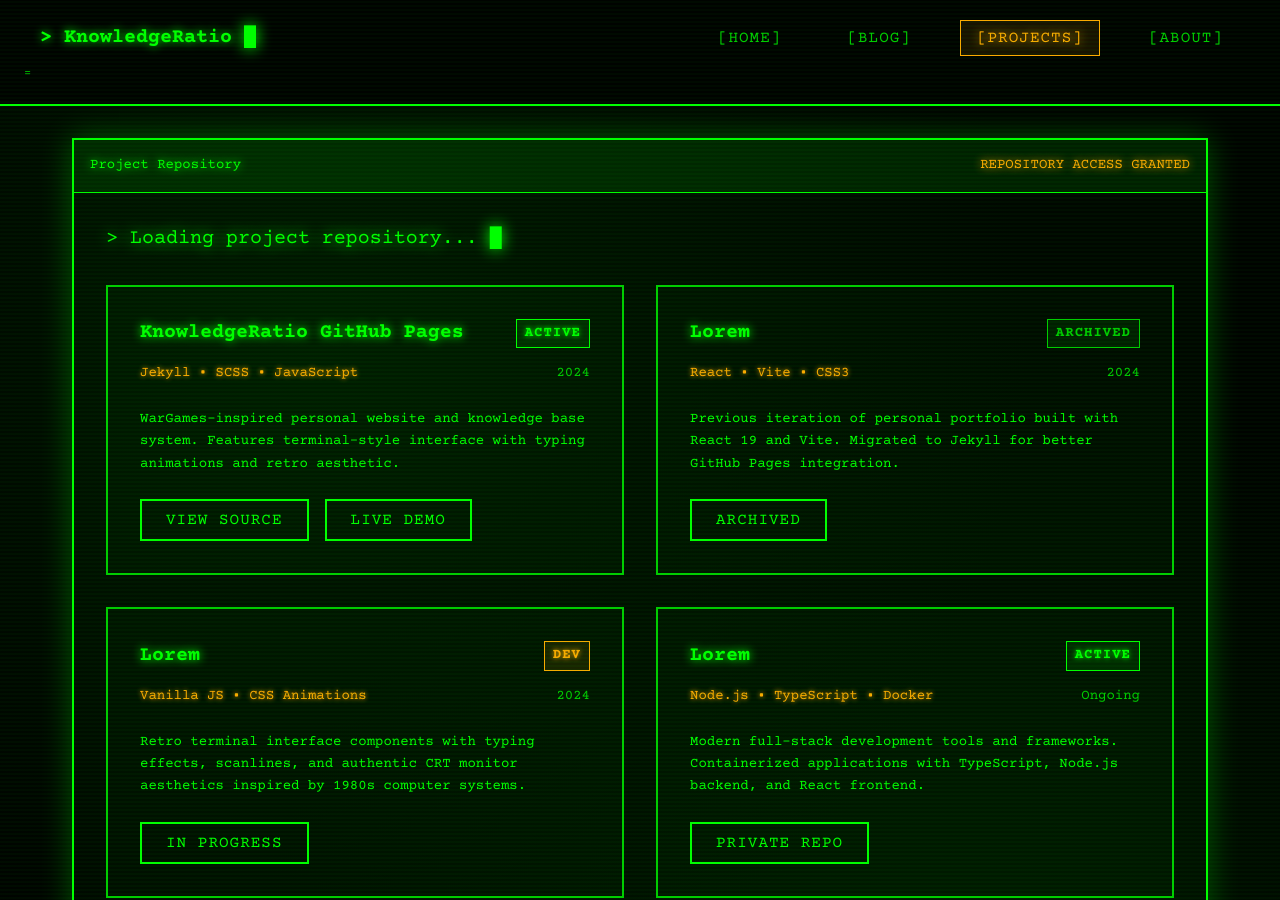
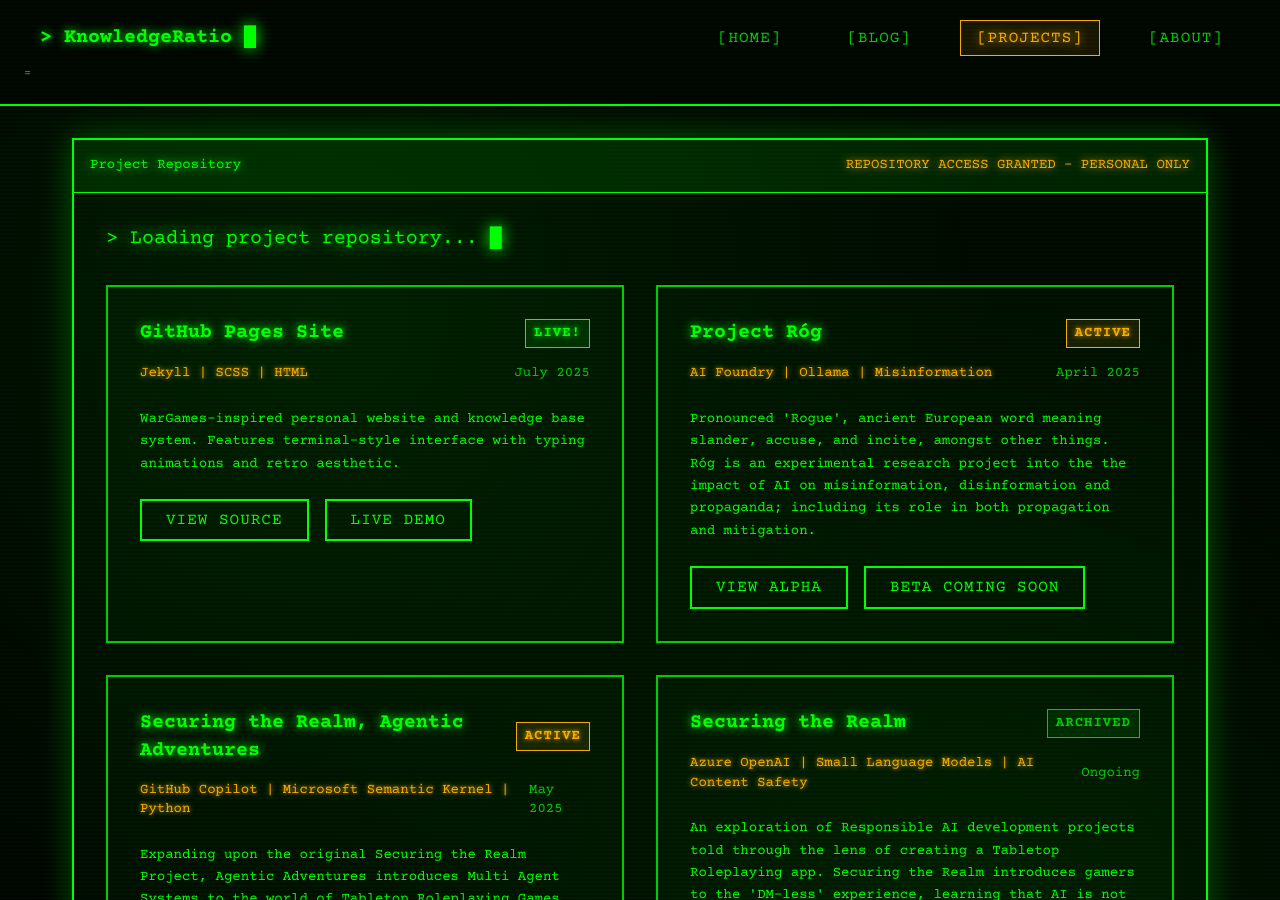
Before and after one commit to KnowledgeRatio/KnowledgeRatio, a Jekyll site: the page built from projects/index.html, in a window 1280 px wide and 900 px high. Built offline with Jekyll 4.4.1, drawn with Linux system fonts in a browser that asks for light colours; some of the changed text lies outside the part shown.

Commit message:
Added and updated Projects

```diff
--- a/_config.yml
+++ b/_config.yml
@@ -1,5 +1,5 @@
 title: KnowledgeRatio
-description: A WarGames-inspired personal website featuring terminal aesthetics and retro computing vibes
+description: A blog exploring the intersection between of AI, Work, and Security
 baseurl: "/KnowledgeRatio"
 url: "https://knowledgeratio.github.io"
 
--- a/_includes/footer.html
+++ b/_includes/footer.html
@@ -5,7 +5,7 @@
   <div class="footer-content">
     <div class="footer-text">
       <span class="terminal-text">
-        &gt; SYSTEM_STATUS: ONLINE | USER_LEVEL: ADMIN | YEAR: {{ 'now' | date: "%Y" }}
+        &gt; SYSTEM_STATUS: AVAILABLE | USER_LEVEL: LEAST_PRIVILEGE | YEAR: {{ 'now' | date: "%Y" }}
       </span>
     </div>
     <div class="footer-links">
--- a/about/index.html
+++ b/about/index.html
@@ -22,7 +22,7 @@ permalink: /about/
           <div class="profile-main">
             <div class="user-header">
               <div class="user-info">
-                <h1 class="user-name">{{ site.author.name | default: "Reader" }}</h1>
+                <h1 class="user-name">{{ Reader | default: "Reader" }}</h1>
                 <div class="user-title">Security Architecture | IT Strategy | Microsoft Trustworthy AI MVP</div>
                 <div class="user-status">
                   <span class="status-indicator status-online"></span>
--- a/projects/index.html
+++ b/projects/index.html
@@ -9,7 +9,7 @@ permalink: /projects/
   <div class="terminal-window">
     <div class="terminal-header">
       <span>Project Repository</span>
-      <span class="terminal-status">REPOSITORY ACCESS GRANTED</span>
+      <span class="terminal-status">REPOSITORY ACCESS GRANTED - PERSONAL ONLY</span>
     </div>
     <div class="terminal-body">
       <div class="typing-text">
@@ -21,105 +21,73 @@ permalink: /projects/
         <div class="projects-grid">
           <div class="project-card">
             <div class="project-header">
-              <h3 class="project-title">KnowledgeRatio GitHub Pages</h3>
-              <div class="project-status status-active">ACTIVE</div>
+              <h3 class="project-title">GitHub Pages Site</h3>
+              <div class="project-status status-active">LIVE!</div>
             </div>
             <div class="project-meta">
-              <span class="project-tech">Jekyll • SCSS • JavaScript</span>
-              <span class="project-date">2024</span>
+              <span class="project-tech">Jekyll | SCSS | HTML</span>
+              <span class="project-date">July 2025</span>
             </div>
             <div class="project-description">
               <p>WarGames-inspired personal website and knowledge base system. Features terminal-style interface with typing animations and retro aesthetic.</p>
             </div>
             <div class="project-links">
-              <a href="{{ site.github.repository_url }}" target="_blank" class="btn">VIEW SOURCE</a>
-              <a href="{{ '/' | relative_url }}" class="btn">LIVE DEMO</a>
+              <a href="https://github.com/KnowledgeRatio/KnowledgeRatio" target="_blank" class="btn">VIEW SOURCE</a>
+              <a href="https://knowledgeratio.github.io/KnowledgeRatio/projects/" class="btn">LIVE DEMO</a>
             </div>
           </div>
 
           <div class="project-card">
             <div class="project-header">
-              <h3 class="project-title">Lorem</h3>
-              <div class="project-status status-archived">ARCHIVED</div>
+              <h3 class="project-title">Project Róg</h3>
+              <div class="project-status status-development">ACTIVE</div>
             </div>
             <div class="project-meta">
-              <span class="project-tech">React • Vite • CSS3</span>
-              <span class="project-date">2024</span>
+              <span class="project-tech">AI Foundry | Ollama | Misinformation</span>
+              <span class="project-date">April 2025</span>
             </div>
             <div class="project-description">
-              <p>Previous iteration of personal portfolio built with React 19 and Vite. Migrated to Jekyll for better GitHub Pages integration.</p>
+              <p> Pronounced 'Rogue', ancient European word meaning slander, accuse, and incite, amongst other things. Róg is an experimental research project into the the impact of AI on misinformation, disinformation and propaganda; including its role in both propagation and mitigation.</p>
             </div>
             <div class="project-links">
-              <a href="#" class="btn">ARCHIVED</a>
+              <a href="https://github.com/KnowledgeRatio/rog" target="_blank" class="btn">VIEW ALPHA</a>
+              <a href="#" class="btn">BETA COMING SOON</a>
             </div>
           </div>
 
           <div class="project-card">
             <div class="project-header">
-              <h3 class="project-title">Lorem</h3>
-              <div class="project-status status-development">DEV</div>
+              <h3 class="project-title">Securing the Realm, Agentic Adventures</h3>
+              <div class="project-status status-development">ACTIVE</div>
             </div>
             <div class="project-meta">
-              <span class="project-tech">Vanilla JS • CSS Animations</span>
-              <span class="project-date">2024</span>
+              <span class="project-tech">GitHub Copilot | Microsoft Semantic Kernel | Python </span>
+              <span class="project-date">May 2025</span>
             </div>
             <div class="project-description">
-              <p>Retro terminal interface components with typing effects, scanlines, and authentic CRT monitor aesthetics inspired by 1980s computer systems.</p>
+              <p>Expanding upon the original Securing the Realm Project, Agentic Adventures introduces Multi Agent Systems to the world of Tabletop Roleplaying Games, to augment the party's imagination through Securing the Realm's 'DM-less' experience. The project also explores the use of agentic AI in coding, QA and DevOps using early access technologies. </p>
             </div>
             <div class="project-links">
-              <a href="#" class="btn">IN PROGRESS</a>
+              <a href="https://github.com/KnowledgeRatio/rog" target="_blank" class="btn">VIEW SOURCE</a>
             </div>
           </div>
 
           <div class="project-card">
             <div class="project-header">
-              <h3 class="project-title">Lorem</h3>
-              <div class="project-status status-active">ACTIVE</div>
+              <h3 class="project-title">Securing the Realm</h3>
+              <div class="project-status status-archived">ARCHIVED</div>
             </div>
             <div class="project-meta">
-              <span class="project-tech">Node.js • TypeScript • Docker</span>
+              <span class="project-tech">Azure OpenAI | Small Language Models | AI Content Safety</span>
               <span class="project-date">Ongoing</span>
             </div>
             <div class="project-description">
-              <p>Modern full-stack development tools and frameworks. Containerized applications with TypeScript, Node.js backend, and React frontend.</p>
+              <p>An exploration of Responsible AI development projects told through the lens of creating a Tabletop Roleplaying app. Securing the Realm introduces gamers to the 'DM-less' experience, learning that AI is not a human replacement but an opportunity to create net new kinds of experiences and augment human users.</p>
             </div>
             <div class="project-links">
-              <a href="#" class="btn">PRIVATE REPO</a>
+              <a href="https://github.com/SecuringTheRealm/scottish-summit-dnd" target="_blank" class="btn">VIEW SOURCE</a>
             </div>
           </div>
-
-          <div class="project-card">
-            <div class="project-header">
-              <h3 class="project-title">Lorem</h3>
-              <div class="project-status status-development">DEV</div>
-            </div>
-            <div class="project-meta">
-              <span class="project-tech">Python • Apache Spark • PostgreSQL</span>
-              <span class="project-date">2024</span>
-            </div>
-            <div class="project-description">
-              <p>Scalable data processing pipeline for ETL operations. Handles large datasets with distributed computing and real-time analytics.</p>
-            </div>
-            <div class="project-links">
-              <a href="#" class="btn">CONFIDENTIAL</a>
-            </div>
-          </div>
-
-          <div class="project-card">
-            <div class="project-header">
-              <h3 class="project-title">Lorem</h3>
-              <div class="project-status status-planning">PLANNING</div>
-            </div>
-            <div class="project-meta">
-              <span class="project-tech">Go • Kubernetes • Redis</span>
-              <span class="project-date">Q1 2025</span>
-            </div>
-            <div class="project-description">
-              <p>High-performance API gateway with rate limiting, authentication, and microservices orchestration. Built for cloud-native environments.</p>
-            </div>
-            <div class="project-links">
-              <a href="#" class="btn">PLANNING PHASE</a>
-            </div>
           </div>
         </div>
 
```
Also changed, not shown: other parts of projects/index.html (+5 -2 lines).
